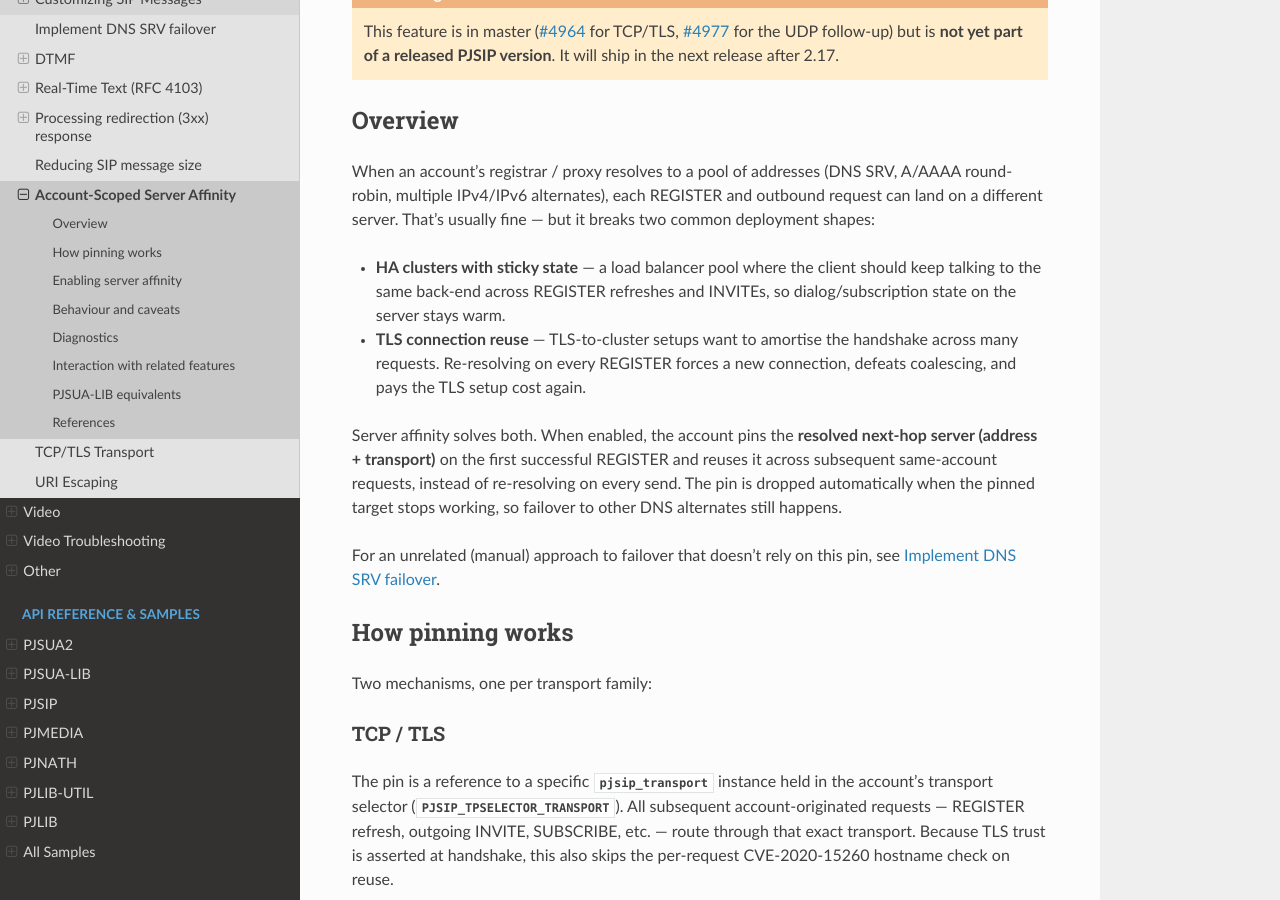
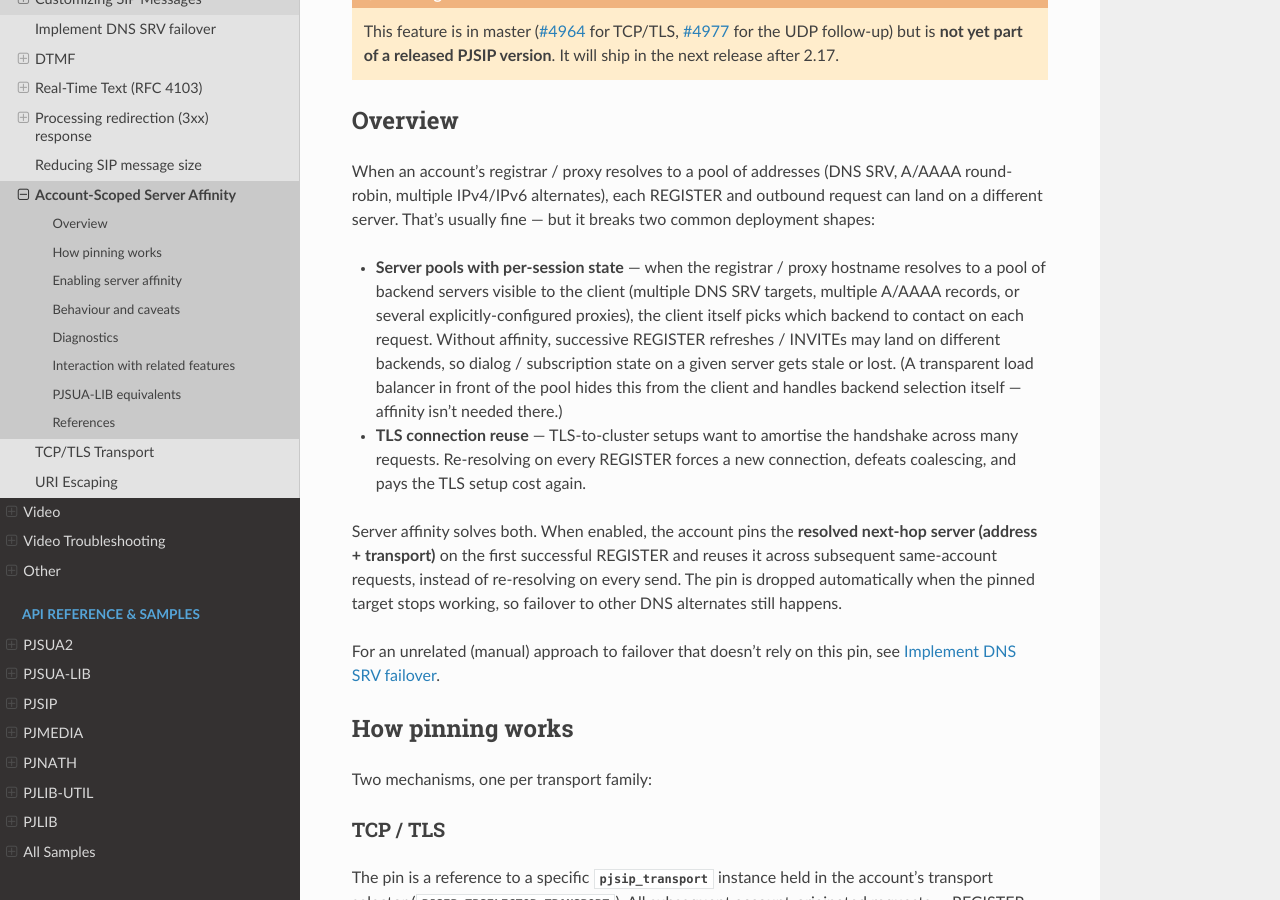
Before and after one commit to pjsip/pjproject_docs, a Sphinx documentation site: the page built from docs/source/specific-guides/sip/server_affinity.rst, in a window 1280 px wide and 900 px high, scrolled down 558 px. Built offline with Sphinx 7.4.7 and the Read the Docs theme 3.1.0, drawn with Linux system fonts in a browser that asks for light colours; the version number could not be read and is left out.

Commit message:
docs: server affinity — address review on motivation wording
Replace "HA clusters" jargon with a plain explanation. Drop the
load-balancer example (a transparent LB hides backend selection
from the client, so affinity wouldn't apply there) and clarify
that the relevant scenario is when the client itself resolves to
multiple alternates (SRV / A-AAAA / multiple proxies).

```diff
--- a/docs/source/specific-guides/sip/server_affinity.rst
+++ b/docs/source/specific-guides/sip/server_affinity.rst
@@ -26,10 +26,16 @@
 REGISTER and outbound request can land on a different server. That's
 usually fine — but it breaks two common deployment shapes:
 
-- **HA clusters with sticky state** — a load balancer pool where the
-  client should keep talking to the same back-end across REGISTER
-  refreshes and INVITEs, so dialog/subscription state on the server
-  stays warm.
+- **Server pools with per-session state** — when the registrar /
+  proxy hostname resolves to a pool of backend servers visible to
+  the client (multiple DNS SRV targets, multiple A/AAAA records, or
+  several explicitly-configured proxies), the client itself picks
+  which backend to contact on each request. Without affinity,
+  successive REGISTER refreshes / INVITEs may land on different
+  backends, so dialog / subscription state on a given server gets
+  stale or lost. (A transparent load balancer in front of the pool
+  hides this from the client and handles backend selection itself —
+  affinity isn't needed there.)
 - **TLS connection reuse** — TLS-to-cluster setups want to amortise
   the handshake across many requests. Re-resolving on every REGISTER
   forces a new connection, defeats coalescing, and pays the TLS
```
